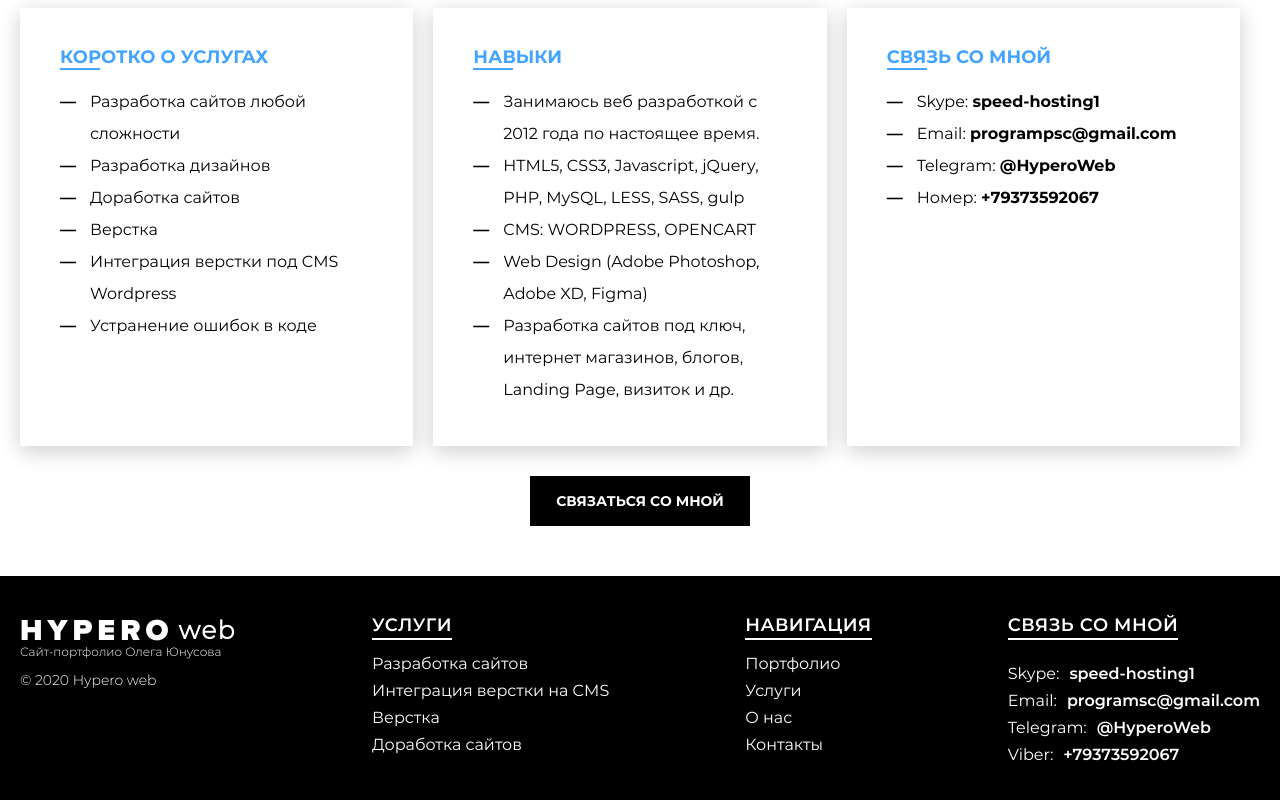
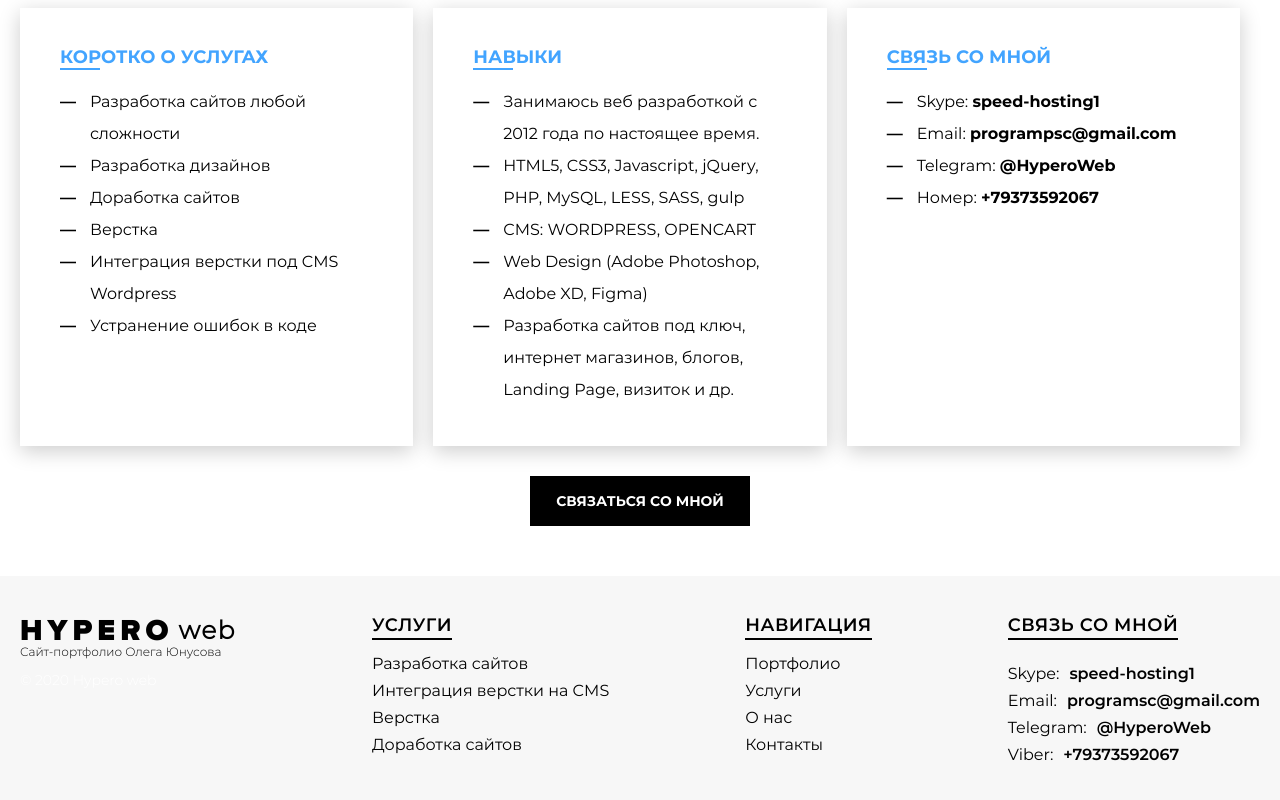
Before and after one commit to olejo-hypero/olejo-hypero.github.io, a plain HTML site: page index.html in a window 1280 px wide. Shown: the part 5050-5850 px from the top of the page. Drawn offline with Linux system fonts and the light colour scheme; files whose address does not match are found by name.

Commit message:
Update style.css
upup

```diff
--- a/css/style.css
+++ b/css/style.css
@@ -89,9 +89,9 @@ img {
 	letter-spacing: 5px;
 }
 
-.logo__slogan--white {
-	color: #fff;
-}
+/*.logo__slogan--white {
+	 color: #fff;
+}*/
 
 .logo__little-slogan {
 	padding-left: 5px;
@@ -102,9 +102,9 @@ img {
 	letter-spacing: 1.5px;
 }
 
-.logo__little-slogan--white {
-	color: #fff;
-}
+/*.logo__little-slogan--white {
+	 color: #fff;
+}*/
 
 .logo__title {
 	color: #000;
@@ -113,9 +113,9 @@ img {
 	text-align: justify;
 }
 
-.logo__title--white {
-	color: #fff;
-}
+/*.logo__title--white {
+	 color: #fff;
+}*/
 
 .nav__link {
 	margin: 0 20px;
@@ -822,7 +822,7 @@ section {
 	margin-top: 50px;
 	/*background:
         linear-gradient(to right, #2c77f9, #00b9b3);*/
-        background: #000;
+	background: #f7f7f7;
 	background-blend-mode: screen;
 }
 
@@ -846,11 +846,11 @@ section {
 	display: inline-block;
 	padding-bottom: 4px;
 	font-size: 18px;
-	color: #fff;
+	color: #000;
 	font-family: 'MontserratSemiBold', sans-serif;
 	text-transform: uppercase;
 	letter-spacing: .5px;
-	border-bottom: 2px solid #fff;
+	border-bottom: 2px solid #000;
 }
 
 .footer__menu {
@@ -862,7 +862,7 @@ section {
 	display: inline-block;
 	font-size: 16px;
 	line-height: 1;
-	color: #fff;
+	color: #000;
 	font-family: 'MontserratRegular', sans-serif;
 	text-decoration: none;
 	border-bottom: 1px solid transparent;
@@ -887,13 +887,13 @@ section {
 	display: -o-flex;
 	display: flex;
 	font-size: 16px;
-	color: #fff;
+	color: #000;
 	line-height: 27px;
 }
 
 .footer-block__slogan {
 	padding-left: 10px;
-	color: #fff;
+	color: #000;
 	font-family: 'MontserratSemiBold', sans-serif;
 	text-decoration: none;
 }
```
